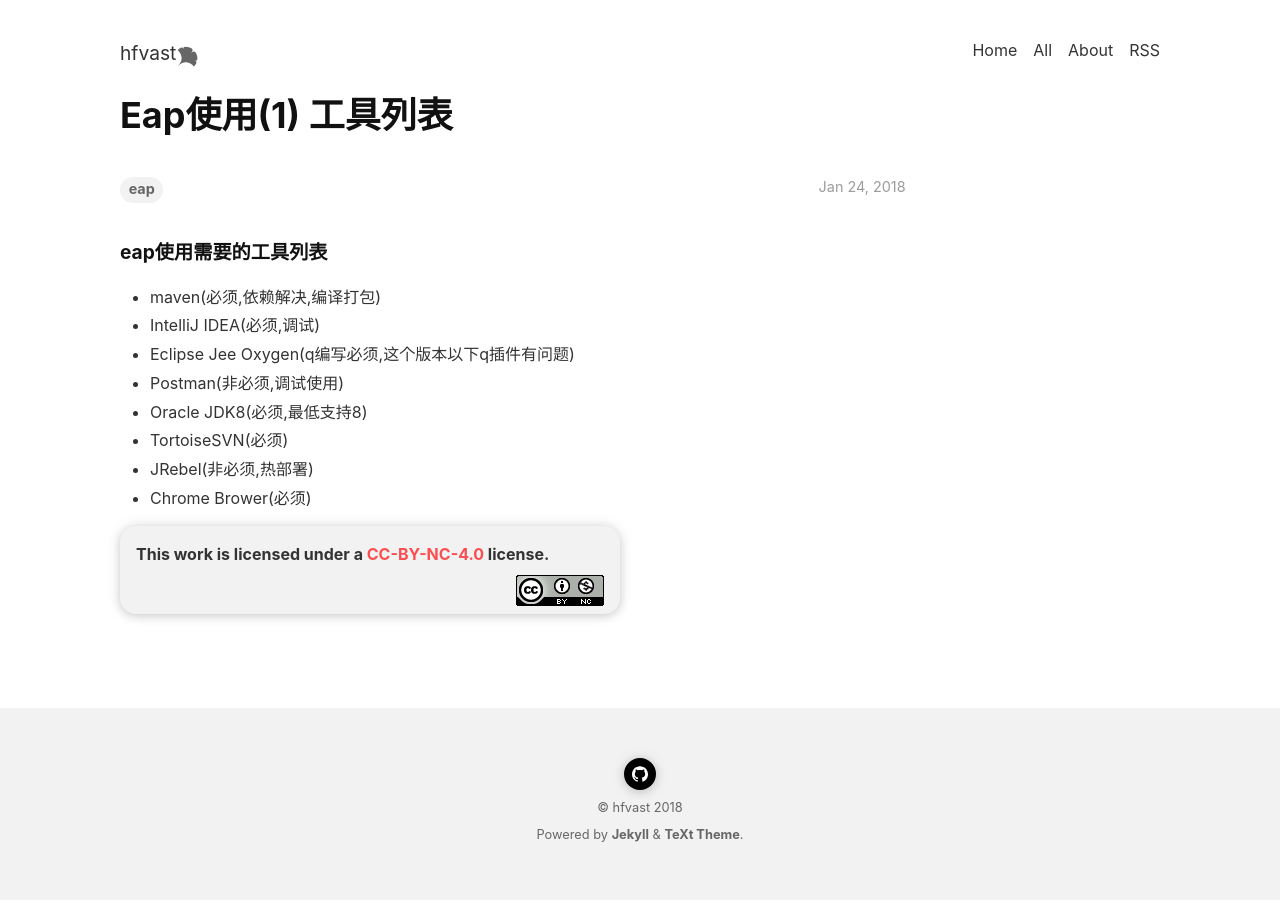
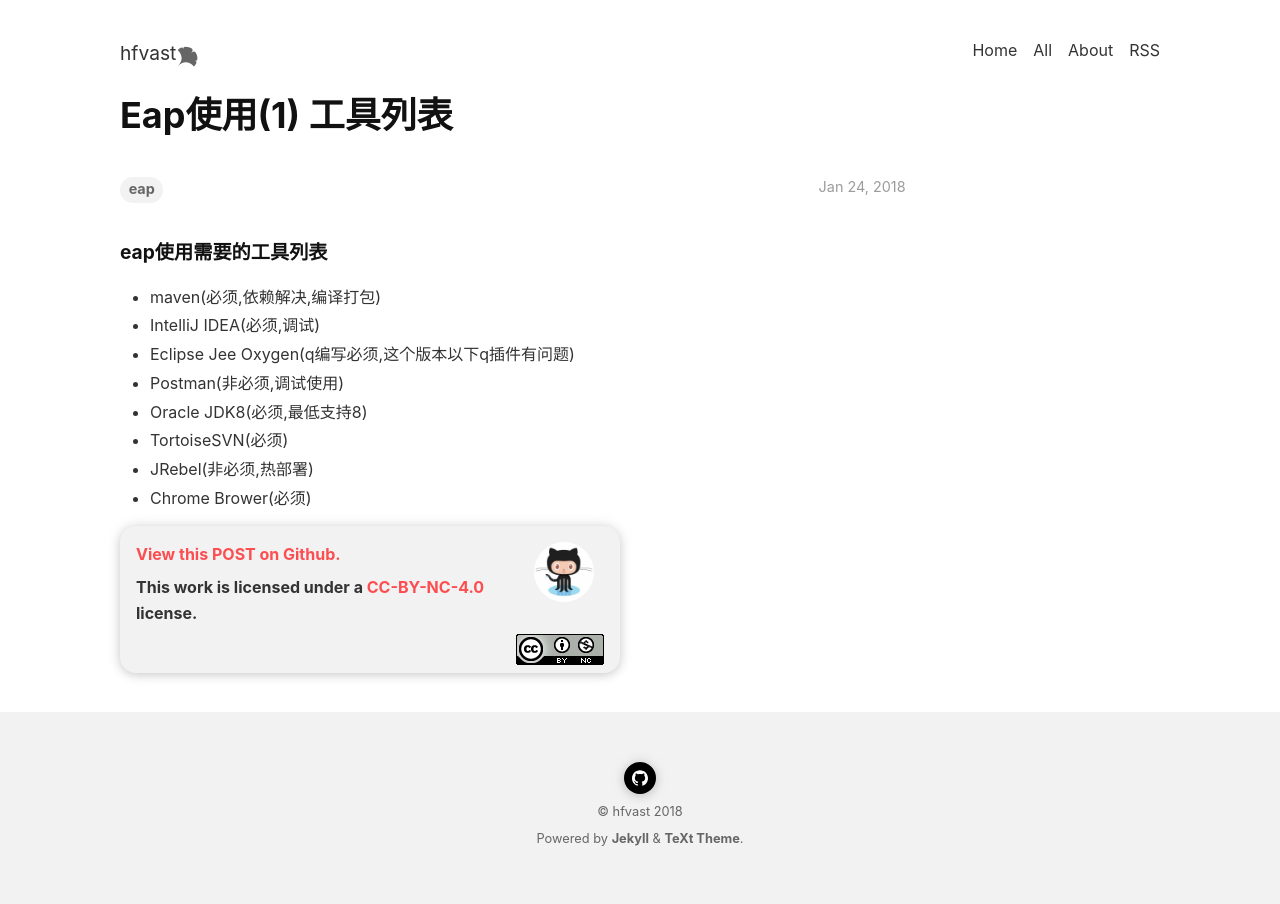
Before and after one commit to FireLee1413/hfvast.github.io, a Jekyll site: the page built from _posts/2018-01-24-eap使用(1)-工具列表.md, in a window 1280 px wide. Built offline with Jekyll 4.4.1, drawn with Linux system fonts in a browser that asks for light colours; nearby versions of some CDN libraries; part of the change alters nothing that is shown.

Commit message:
修改配置

```diff
--- a/_config.yml
+++ b/_config.yml
@@ -33,8 +33,8 @@ nav_lists:
 #   rss:  /feed.xml
 
 ## GitHub repository (if the site is hosted by GitHub) ##
-# repository:  #e.g. someone/someone.github.io
-# repository_tree:  #e.g. master
+repository:  hfvast/hfvast.github.io
+repository_tree:  master
 
 ## Language & timezone ##
 lang: en #the language of your site, eg: en(English), zh(简体中文), zh-Hans(简体中文), zh-Hant(繁體中文)
```
